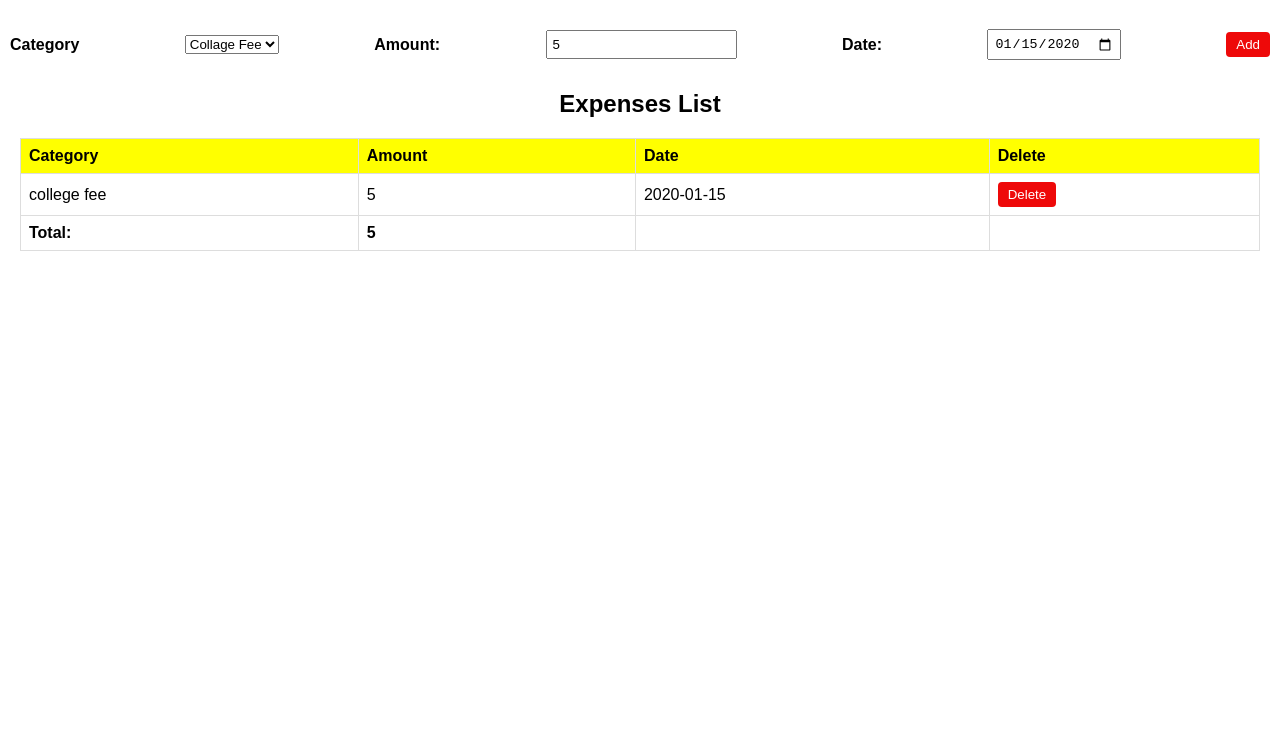
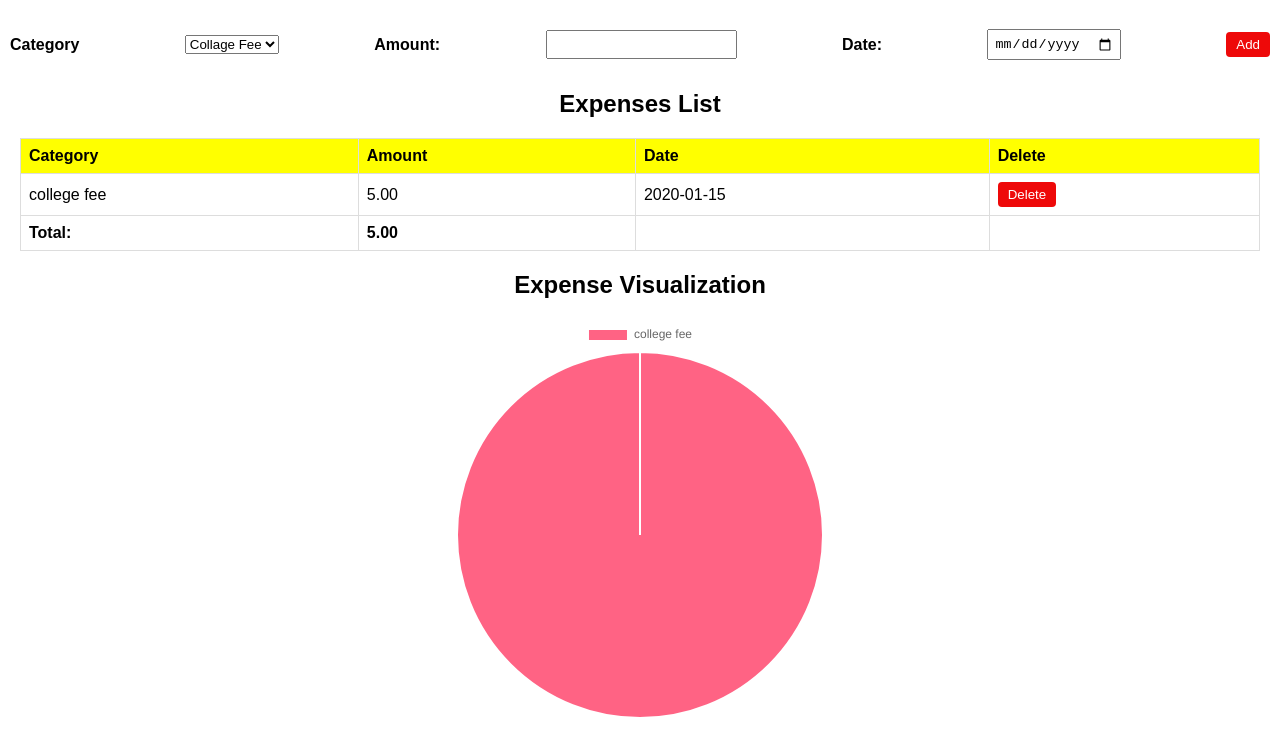
Before and after one commit to kadurusrilekha/Expense-tracker, a plain HTML site: page index.html in a window 1280 px wide. Both pictures are taken after typing "5", "2020-01-15" into the empty fields and a click on the button "Add". Shown: the part 61-800 px from the top of the page. Drawn offline with nearby package versions, Linux system fonts and the light colour scheme.

Commit message:
Added expense chart

```diff
--- a/index.html
+++ b/index.html
@@ -44,8 +44,15 @@
         <td></td>
        </tfoot>
     </table>
-    </div>
 
-    <script src="script.js"></script>
+</div>
+<div>
+<h2>Expense Visualization</h2>
+<canvas id="expenseChart" width="400" height="200"></canvas>
+</div>
+     <script src="https://cdn.jsdelivr.net/npm/chart.js"></script>
+<script src="script.js"></script>
+
+
 </body>
 </html>
--- a/script.js
+++ b/script.js
@@ -1,57 +1,101 @@
 let expenses = [];
-let totalAmount = 0;
+let chart;
 
-const categorySelect = document.getElementById('category-select');
-const amountInput = document.getElementById('amount-input');
-const dateInput = document.getElementById('date-input');
-const addBtn = document.getElementById('add-btn');
-const expenseTableBody = document.getElementById('expense-table-body');
-const totalAmountCell = document.getElementById('total-amount');
+// Get all input elements
+const categorySelect = document.getElementById("category-select");
+const amountInput = document.getElementById("amount-input");
+const dateInput = document.getElementById("date-input");
 
-addBtn.addEventListener('click', function () {
+// Add button still adds expense to the list
+document.getElementById("add-btn").addEventListener("click", function () {
     const category = categorySelect.value;
-    const amount = Number(amountInput.value);
+    const amount = parseFloat(amountInput.value);
     const date = dateInput.value;
 
-    if (category === '') {
-        alert('Please select a category');
-        return;
-    }
-    if (isNaN(amount) || amount <= 0) {
-        alert('Please enter a valid amount');
-        return;
-    }
-    if (date === '') {
-        alert('Please select a date');
+    if (!category || !amount || !date || amount <= 0) {
+        alert("Please enter valid details.");
         return;
     }
 
-    const expense = { category, amount, date };
-    expenses.push(expense);
-    totalAmount += amount;
-    totalAmountCell.textContent = totalAmount;
+    addExpense(amount, category, date);
 
-    const newRow = expenseTableBody.insertRow();
+    // Clear inputs
+    amountInput.value = "";
+    dateInput.value = "";
+});
 
-    const categoryCell = newRow.insertCell();
-    const amountCell = newRow.insertCell();
-    const dateCell = newRow.insertCell();
-    const deleteCell = newRow.insertCell();
+// Live preview: chart updates as user types/selects
+amountInput.addEventListener("input", liveUpdateChart);
+categorySelect.addEventListener("change", liveUpdateChart);
 
-    categoryCell.textContent = expense.category;
-    amountCell.textContent = expense.amount;
-    dateCell.textContent = expense.date;
+function liveUpdateChart() {
+    const category = categorySelect.value;
+    const amount = parseFloat(amountInput.value);
 
-    const deleteBtn = document.createElement('button');
-    deleteBtn.textContent = 'Delete';
-    deleteBtn.classList.add('delete-btn');
+    if (!category || isNaN(amount) || amount <= 0) return;
 
-    deleteBtn.addEventListener('click', function () {
-        expenses.splice(expenses.indexOf(expense), 1);
-        totalAmount -= expense.amount;
-        totalAmountCell.textContent = totalAmount;
-        expenseTableBody.removeChild(newRow);
+    // Create a temporary array for live preview
+    const tempExpenses = [...expenses, { category, amount, date: dateInput.value || "N/A" }];
+
+    updateChart(tempExpenses);
+}
+
+function addExpense(amount, category, date) {
+    expenses.push({ amount, category, date });
+    updateTable();
+    updateChart(expenses);
+}
+
+function deleteExpense(index) {
+    expenses.splice(index, 1);
+    updateTable();
+    updateChart(expenses);
+}
+
+function updateTable() {
+    const tableBody = document.getElementById("expense-table-body");
+    tableBody.innerHTML = "";
+
+    let total = 0;
+    expenses.forEach((exp, index) => {
+        total += exp.amount;
+        const row = document.createElement("tr");
+        row.innerHTML = `
+            <td>${exp.category}</td>
+            <td>${exp.amount.toFixed(2)}</td>
+            <td>${exp.date}</td>
+            <td><button onclick="deleteExpense(${index})" class="delete-btn">Delete</button></td>
+        `;
+        tableBody.appendChild(row);
     });
 
-    deleteCell.appendChild(deleteBtn);
-});
+    document.getElementById("total-amount").textContent = total.toFixed(2);
+}
+
+function updateChart(data) {
+    const categoryTotals = {};
+    data.forEach(exp => {
+        categoryTotals[exp.category] = (categoryTotals[exp.category] || 0) + exp.amount;
+    });
+
+    const ctx = document.getElementById('expenseChart').getContext('2d');
+
+    if (chart) chart.destroy();
+
+    chart = new Chart(ctx, {
+        type: 'pie',
+        data: {
+            labels: Object.keys(categoryTotals),
+            datasets: [{
+                data: Object.values(categoryTotals),
+                backgroundColor: [
+                    '#FF6384', '#36A2EB', '#FFCE56',
+                    '#4BC0C0', '#9966FF', '#FF9F40'
+                ]
+            }]
+        },
+        options: {
+            responsive: true
+        }
+    });
+}
--- a/style.css
+++ b/style.css
@@ -60,3 +60,9 @@ tfoot td{
     cursor:pointer;
 
 }
+#expenseChart {
+    width: 400px;   /* medium width */
+    height: 400px;  /* medium height to make it square */
+    margin: 0 auto; /* center the chart */
+    display: block;
+}
```
Also changed, not shown: chart.js (added, +73 -0 lines).
